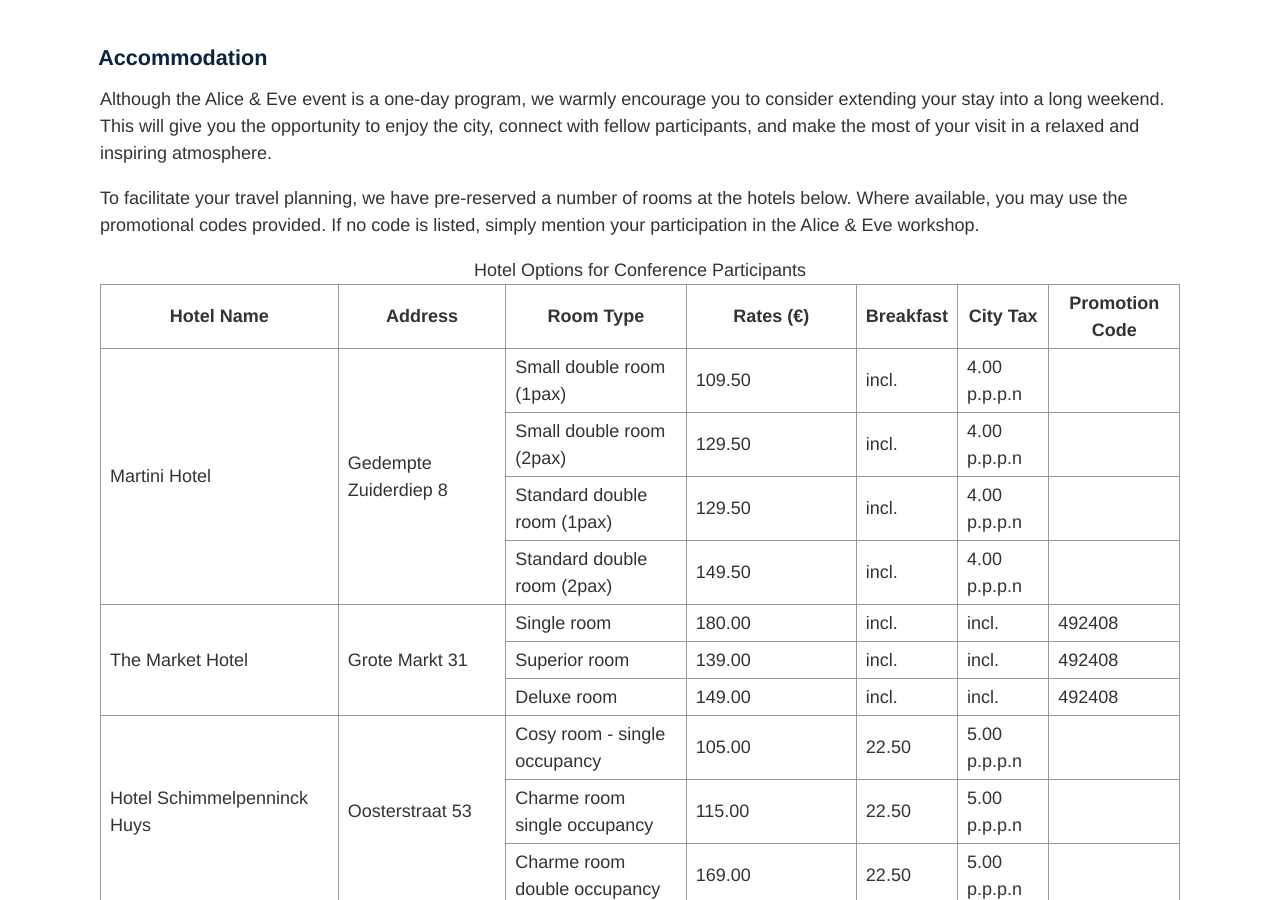
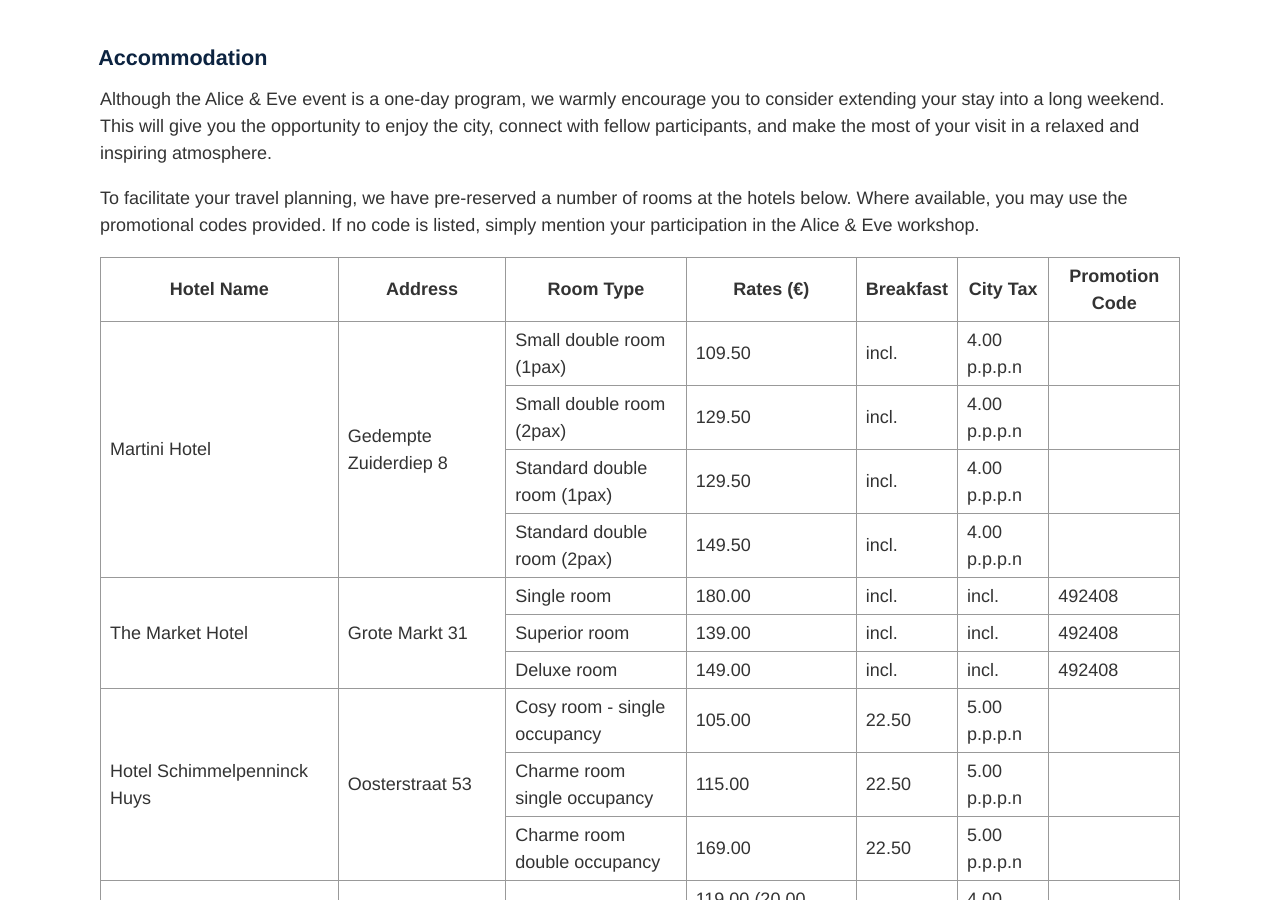
Before and after one commit to alice-and-eve/2025, a Jekyll site: the page built from index.md, in a window 1280 px wide and 900 px high, scrolled down 4632 px. Built offline with Jekyll 4.4.1, drawn with Linux system fonts in a browser that asks for light colours.

Commit message:
Update index.md

```diff
--- a/index.md
+++ b/index.md
@@ -275,7 +275,6 @@
 To facilitate your travel planning, we have pre-reserved a number of rooms at the hotels below. Where available, you may use the promotional codes provided. If no code is listed, simply mention your participation in the Alice & Eve workshop.
 
 <table>
-    <caption>Hotel Options for Conference Participants</caption>
     <thead>
         <tr>
             <th>Hotel Name</th>
```
